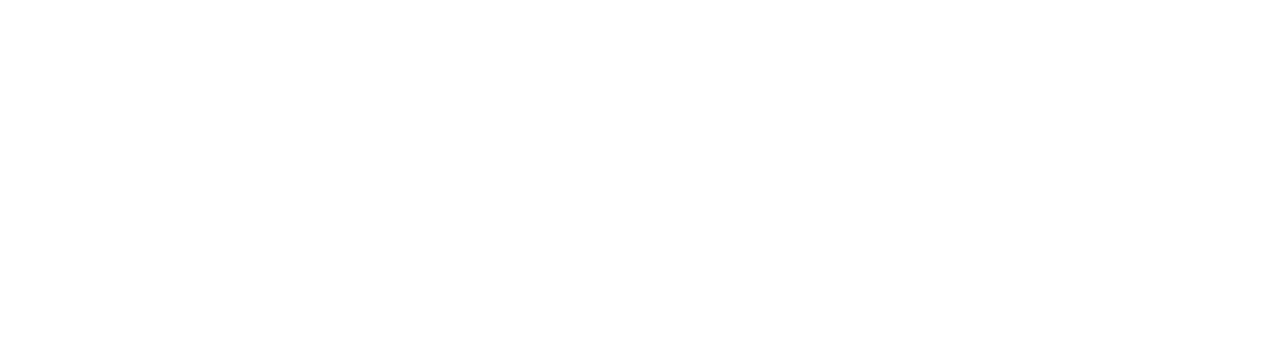
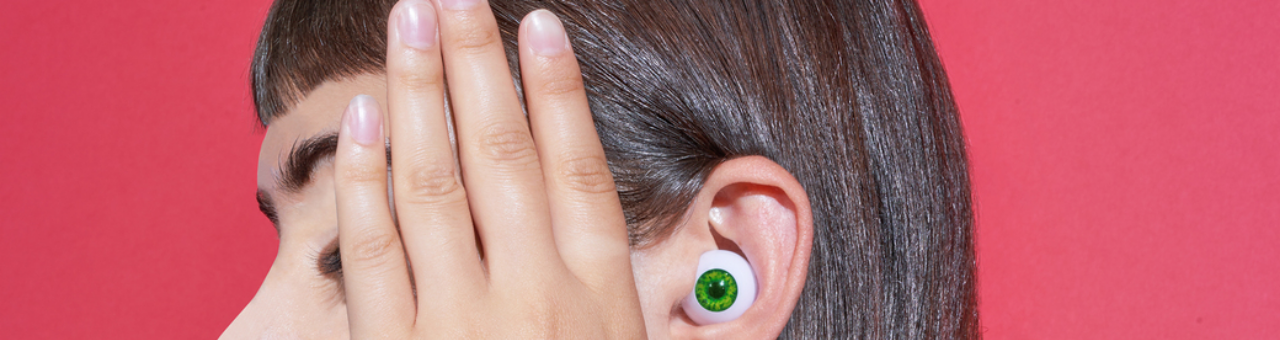
Before and after one commit to allyvond/leta-sobierajski, a plain HTML site: page sobierajski.html in a window 1280 px wide. Shown: the top 340 px of the page. Drawn offline with nearby package versions, Linux system fonts and the light colour scheme.

Commit message:
Update sobierajski.css

```diff
--- a/sobierajski.css
+++ b/sobierajski.css
@@ -13,7 +13,7 @@ body {
 }
 header {
     height: 100vh;
-    background-image:url(Images/letapotrait2.jpg);
+    background-image:url(letapotrait2.jpg);
     background-repeat: no-repeat;
     background-size: cover;
     background-attachment:fixed;
```
